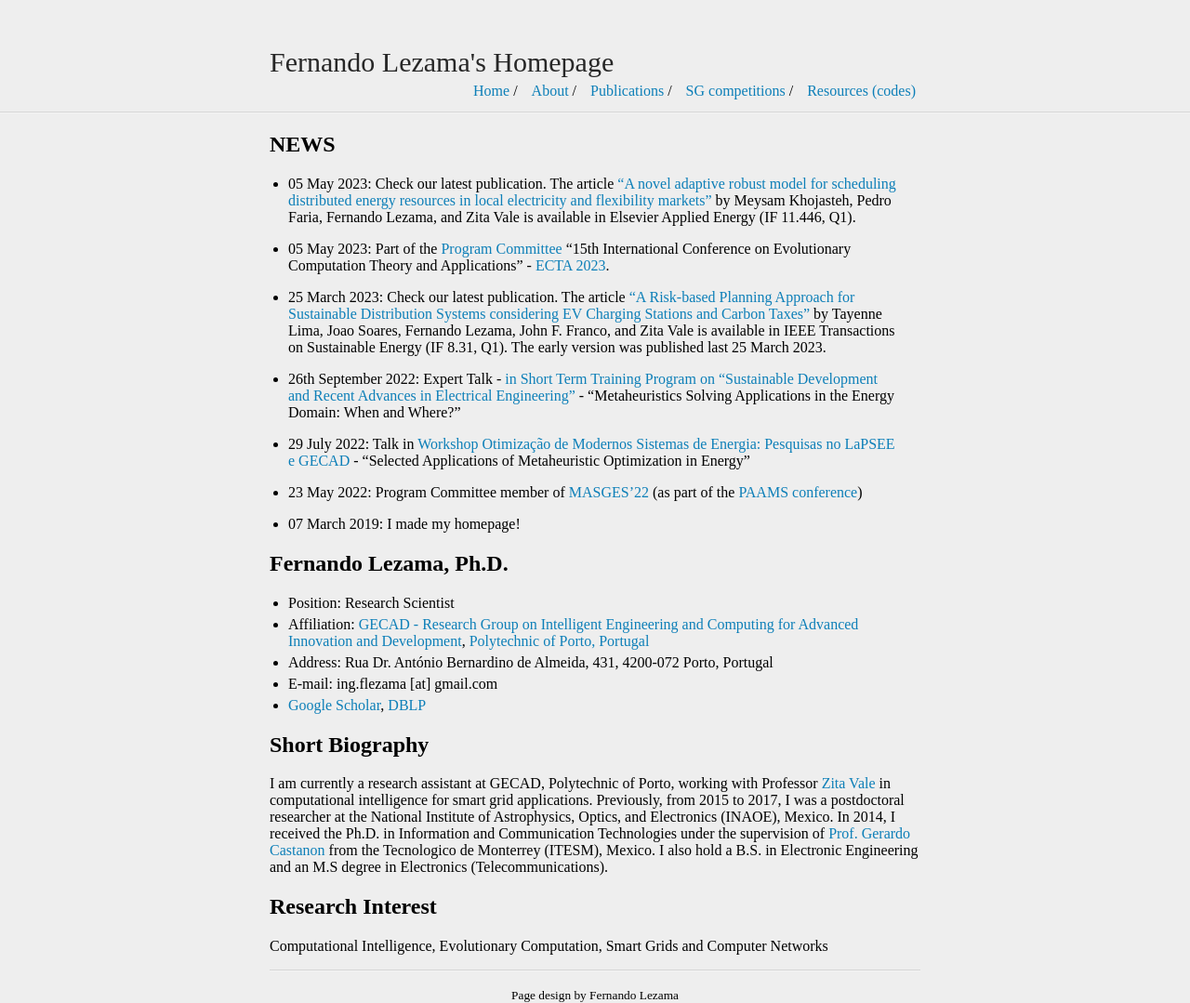
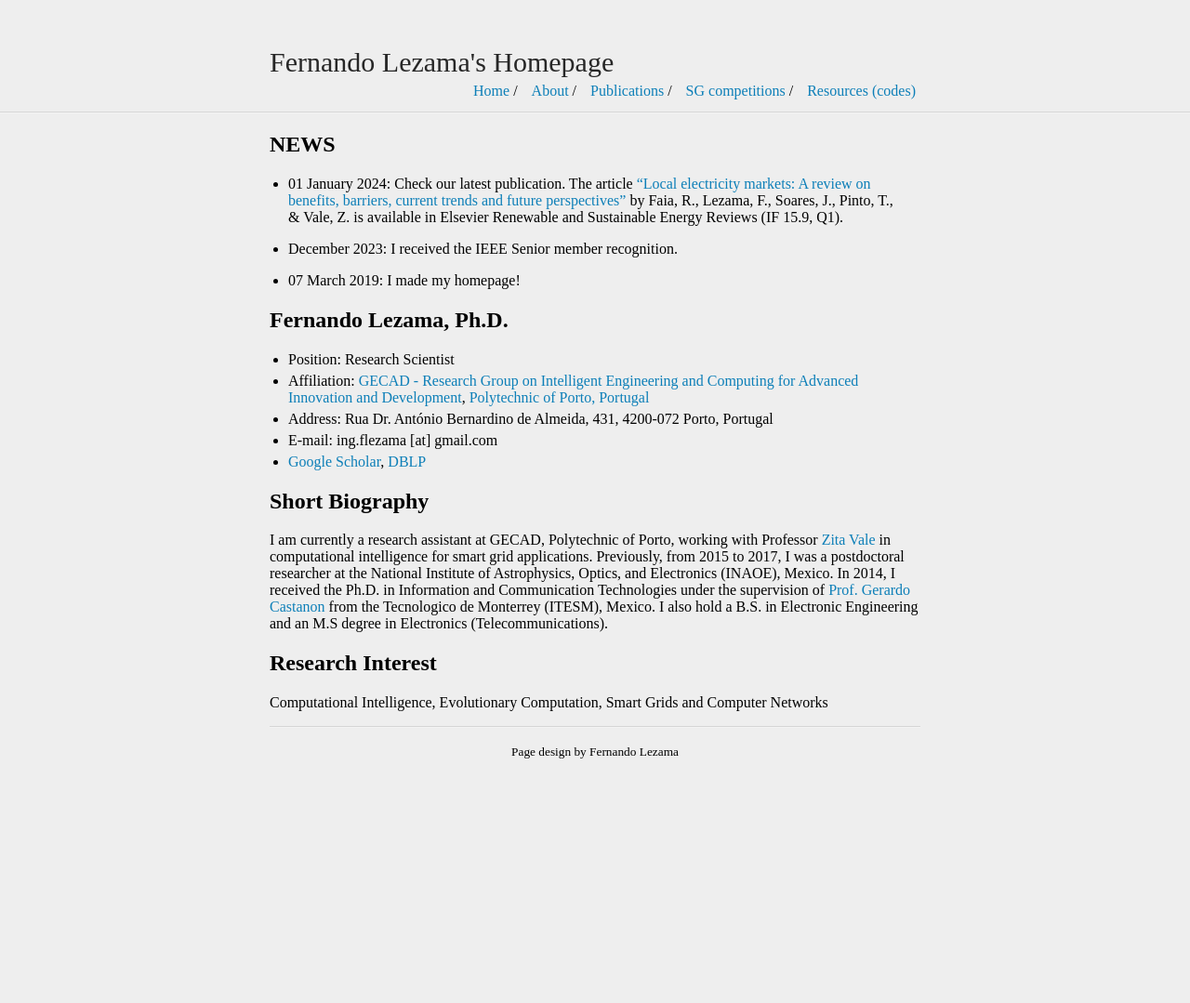
Before and after one commit to fernandolezama/fernandolezama.github.io, a Jekyll site: the page built from index.md, in a window 1280 px wide. Shown: the whole page at 93% size. Built offline with Jekyll 4.4.1, drawn with Linux system fonts in a browser that asks for light colours; after the commit the page ends 900 px from its top, so only the background shows below that.

Commit message:
Update index.md

```diff
--- a/index.md
+++ b/index.md
@@ -5,6 +5,12 @@ title: Fernando Lezama's Homepage
 
 
 ## NEWS
+* 01 January 2024: Check our latest publication. The article [“Local electricity markets: A review on benefits, barriers, current trends and future perspectives”](https://www.sciencedirect.com/science/article/pii/S136403212300864X) by Faia, R., Lezama, F., Soares, J., Pinto, T., & Vale, Z. is available in Elsevier Renewable and Sustainable Energy Reviews (IF 15.9, Q1).
+
+* December 2023: I received the IEEE Senior member recognition.
+
+
+{% comment %}
 * 05 May 2023: Check our latest publication. The article [“A novel adaptive robust model for scheduling distributed energy resources in local electricity and flexibility markets”](https://www.sciencedirect.com/science/article/pii/S0306261923005081) by Meysam Khojasteh, Pedro Faria, Fernando Lezama, and Zita Vale is available in Elsevier Applied Energy (IF 11.446, Q1).
 
 * 05 May 2023:  Part of the [Program Committee](https://ecta.scitevents.org/ProgramCommittee.aspx) “15th International Conference on Evolutionary Computation Theory and Applications” - [ECTA 2023](https://ecta.scitevents.org).
@@ -18,7 +24,6 @@ Engineering”](https://sites.google.com/view/icstace/keynote-speakers?authuser=
 
 * 23 May 2022: Program Committee member of [MASGES'22](https://www.paams.net/workshops/masges) (as part of the [PAAMS conference](https://www.paams.net/))
 
-{% comment %}
 * 29 April 2022: Program Committee member of [COMIA - Congreso Mexicano de Inteligencia Artificial 2021](http://www.smia.mx/comia/2022/)
 *
 * 12 November 2021: Keynote speaker - [ICSTACE - International Conference on Sustainable Technology and Advanced Computing in Electrical Engineering](https://sites.google.com/view/icstace/keynote-speakers?authuser=0) - "Computational intelligence applications in smart grid optimization"
```
